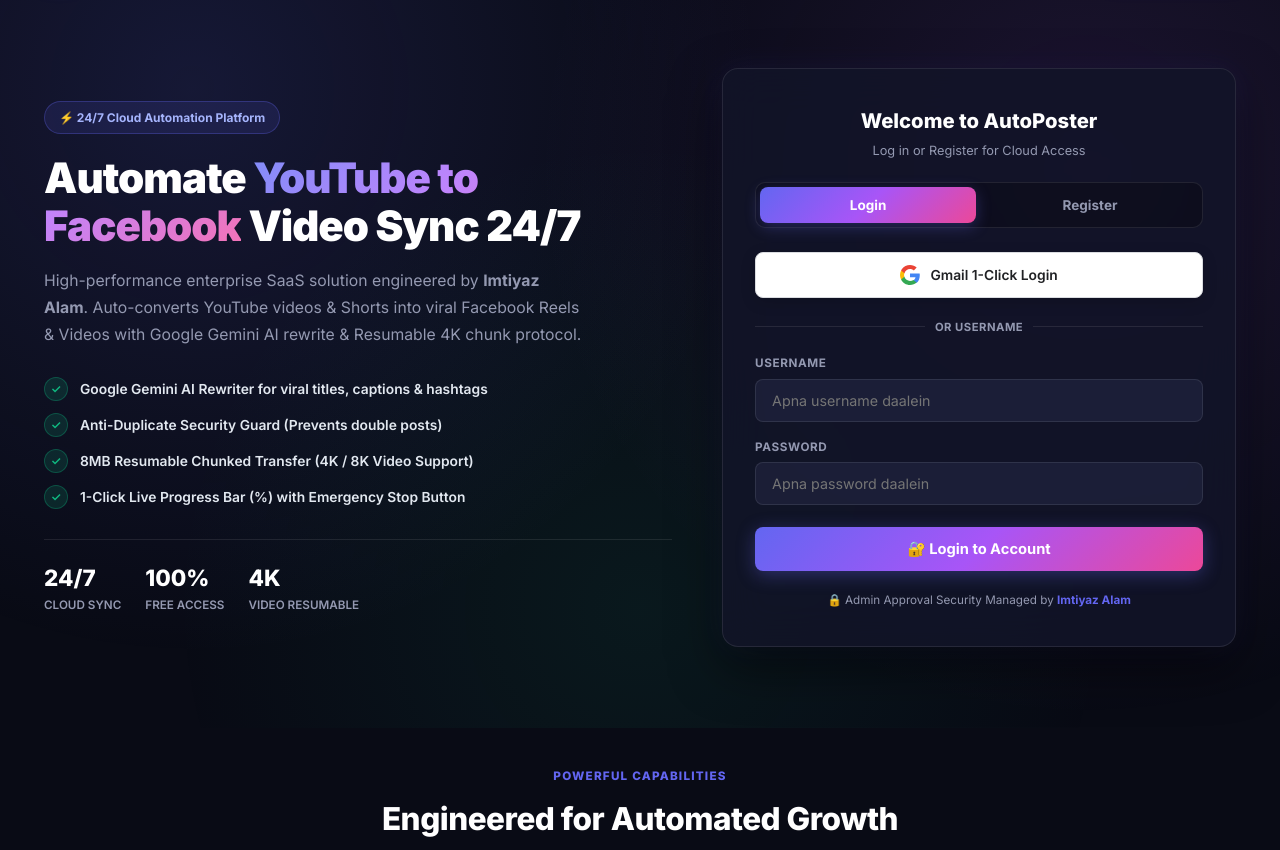
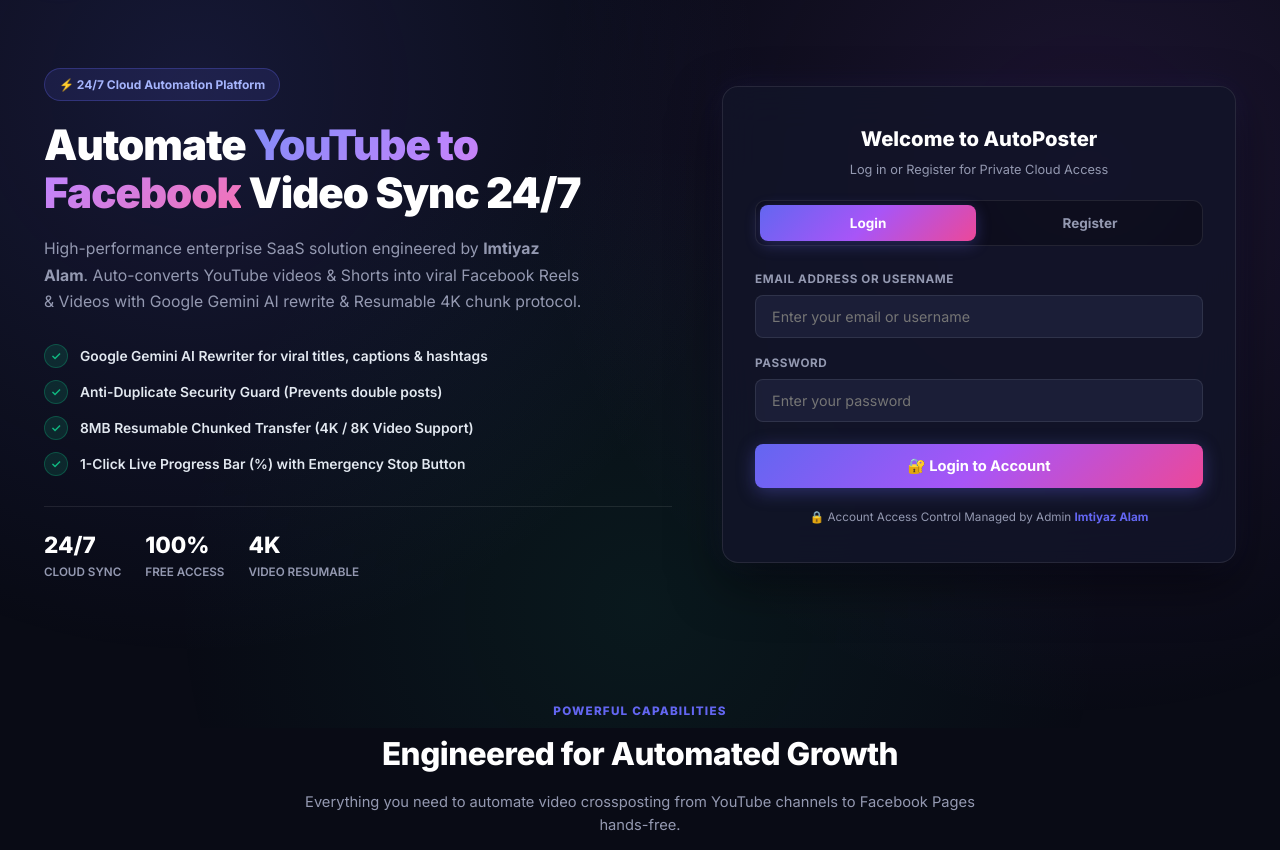
Before and after one commit to imtiyaz07866/c-Automtion-Tools, a Flask app: page /login in a window 1280 px wide. Shown: the part 72-922 px from the top of the page. Run offline with Flask 3, Linux system fonts and the light colour scheme; some libraries are stand-ins or nearby versions.

Commit message:
Remove Google Login, add Email or Username login support, set Super Admin for Imtiyaz, and translate all UI to English

```diff
--- a/app.py
+++ b/app.py
@@ -43,58 +43,26 @@ def index():
 # ===== Auth API =====
 @app.route("/api/register", methods=["POST"])
 def api_register():
-    d = request.json
-    ok, msg, user = db.create_user(d.get("username",""), d.get("password",""), d.get("display_name"))
+    d = request.json or {}
+    ok, msg, user = db.create_user(
+        username=d.get("username",""),
+        password=d.get("password",""),
+        display_name=d.get("display_name"),
+        email=d.get("email")
+    )
     return jsonify({"success": ok, "message": msg})
 
 @app.route("/api/login", methods=["POST"])
 def api_login():
-    d = request.json
-    ok, msg, user = db.login_user(d.get("username",""), d.get("password",""))
+    d = request.json or {}
+    login_input = d.get("username") or d.get("email") or ""
+    ok, msg, user = db.login_user(login_input, d.get("password",""))
     if ok and user:
         session.permanent = True
         session['user_id'] = user['id']
         session['username'] = user['username']
         session['display_name'] = user.get('display_name', user['username'])
     return jsonify({"success": ok, "message": msg})
-
-import base64
-import json
-
-@app.route("/api/google-login", methods=["POST"])
-def api_google_login():
-    d = request.json or {}
-    email = d.get("email")
-    google_id = d.get("google_id")
-    name = d.get("name")
-    picture = d.get("picture")
-
-    credential = d.get("credential")
-    if credential and not email:
-        try:
-            parts = credential.split('.')
-            if len(parts) == 3:
-                padding = '=' * (4 - len(parts[1]) % 4)
-                payload_str = base64.urlsafe_b64decode(parts[1] + padding).decode('utf-8')
-                payload = json.loads(payload_str)
-                email = payload.get("email")
-                google_id = payload.get("sub")
-                name = payload.get("name")
-                picture = payload.get("picture")
-        except Exception:
-            pass
-
-    if not email:
-        return jsonify({"success": False, "message": "Valid Gmail address required."}), 400
-
-    ok, msg, user = db.get_or_create_google_user(email, google_id, name, picture)
-    if ok and user:
-        session.permanent = True
-        session['user_id'] = user['id']
-        session['username'] = user['username']
-        session['display_name'] = user.get('display_name', user['username'])
-        session['avatar_url'] = user.get('avatar_url')
-    return jsonify({"success": ok, "message": msg, "user": user})
 
 @app.route("/api/logout", methods=["POST"])
 def api_logout():
@@ -403,7 +371,7 @@ def api_save_settings():
     if "gemini_api_key" in d:
         db.set_setting(uid, "gemini_api_key", d.get("gemini_api_key", ""))
     if "allow_public_registration" in d:
-        db.set_setting(1, "allow_public_registration", str(d.get("allow_public_registration", "0")))
+        db.set_setting(uid, "allow_public_registration", str(d.get("allow_public_registration", "0")))
     return jsonify({"success": True, "message": "Settings Saved Successfully!"})
 
 # ===== Manual Post API =====
--- a/templates/login.html
+++ b/templates/login.html
@@ -403,7 +403,7 @@
         <div class="auth-card" id="authCard">
             <div style="text-align:center; margin-bottom:20px;">
                 <h2 style="font-size:1.35rem; font-weight:800; color:#fff;">Welcome to AutoPoster</h2>
-                <p style="color:var(--muted); font-size:0.85rem; margin-top:4px;">Log in or Register for Cloud Access</p>
+                <p style="color:var(--muted); font-size:0.85rem; margin-top:4px;">Log in or Register for Private Cloud Access</p>
             </div>
 
             <!-- Tab Switcher -->
@@ -415,41 +415,15 @@
             <!-- Message Box -->
             <div class="msg" id="msgBox"></div>
 
-            <!-- Gmail 1-Click Sign-In -->
-            <div class="google-auth-container" style="margin-bottom: 20px;">
-                <button type="button" class="google-btn" onclick="handleGoogleLoginPrompt()" style="
-                    width: 100%; padding: 12px;
-                    background: #ffffff; color: #202124;
-                    border: 1px solid #dadce0; border-radius: 8px;
-                    font-weight: 600; font-size: 0.92rem;
-                    cursor: pointer; display: flex; align-items: center; justify-content: center; gap: 10px;
-                    box-shadow: 0 4px 15px rgba(0,0,0,0.15); transition: all 0.2s ease; font-family: inherit;
-                ">
-                    <svg width="20" height="20" viewBox="0 0 24 24">
-                        <path fill="#4285F4" d="M23.745 12.27c0-.7-.06-1.4-.19-2.07H12v4.51h6.6c-.29 1.52-1.14 2.82-2.4 3.68v3.05h3.88c2.27-2.09 3.665-5.17 3.665-9.17z"/>
-                        <path fill="#34A853" d="M12 24c3.24 0 5.95-1.08 7.93-2.91l-3.88-3.05c-1.08.72-2.45 1.16-4.05 1.16-3.12 0-5.77-2.11-6.72-4.96H1.29v3.15C3.26 21.3 7.31 24 12 24z"/>
-                        <path fill="#FBBC05" d="M5.28 14.24c-.25-.72-.38-1.49-.38-2.24s.13-1.52.38-2.24V6.61H1.29C.47 8.24 0 10.06 0 12s.47 3.76 1.29 5.39l3.99-3.15z"/>
-                        <path fill="#EA4335" d="M12 4.75c1.77 0 3.35.61 4.6 1.8l3.42-3.42C17.95 1.19 15.24 0 12 0 7.31 0 3.26 2.7 1.29 6.61l3.99 3.15c.95-2.85 3.6-4.96 6.72-4.96z"/>
-                    </svg>
-                    <span>Gmail 1-Click Login</span>
-                </button>
-            </div>
-
-            <div style="display: flex; align-items: center; margin: 18px 0; color: var(--muted); font-size: 0.75rem; font-weight: 700; text-transform: uppercase; letter-spacing: 0.5px;">
-                <div style="flex:1; height:1px; background:var(--border);"></div>
-                <span style="padding: 0 10px;">OR USERNAME</span>
-                <div style="flex:1; height:1px; background:var(--border);"></div>
-            </div>
-
             <!-- Login Form -->
             <form class="auth-form active" id="loginForm" onsubmit="handleLogin(event)">
                 <div class="field">
-                    <label>Username</label>
-                    <input type="text" id="loginUser" placeholder="Apna username daalein" required autocomplete="username">
+                    <label>Email Address or Username</label>
+                    <input type="text" id="loginUser" placeholder="Enter your email or username" required autocomplete="username">
                 </div>
                 <div class="field">
                     <label>Password</label>
-                    <input type="password" id="loginPass" placeholder="Apna password daalein" required autocomplete="current-password">
+                    <input type="password" id="loginPass" placeholder="Enter your password" required autocomplete="current-password">
                 </div>
                 <button type="submit" class="submit-btn" id="loginBtn">🔐 Login to Account</button>
             </form>
@@ -457,22 +431,26 @@
             <!-- Register Form -->
             <form class="auth-form" id="registerForm" onsubmit="handleRegister(event)">
                 <div class="field">
-                    <label>Display Name</label>
-                    <input type="text" id="regName" placeholder="Aapka naam" autocomplete="name">
+                    <label>Full Name</label>
+                    <input type="text" id="regName" placeholder="Enter your full name" autocomplete="name">
+                </div>
+                <div class="field">
+                    <label>Email Address</label>
+                    <input type="email" id="regEmail" placeholder="Enter your email address" required autocomplete="email">
                 </div>
                 <div class="field">
                     <label>Username</label>
-                    <input type="text" id="regUser" placeholder="Username choose karein" required autocomplete="username">
+                    <input type="text" id="regUser" placeholder="Choose a username" required autocomplete="username">
                 </div>
                 <div class="field">
                     <label>Password</label>
-                    <input type="password" id="regPass" placeholder="Password set karein" required autocomplete="new-password">
+                    <input type="password" id="regPass" placeholder="Create a password" required autocomplete="new-password">
                 </div>
                 <button type="submit" class="submit-btn" id="regBtn">🚀 Register Account</button>
             </form>
 
             <div style="text-align:center; margin-top:20px; font-size:0.78rem; color:var(--muted);">
-                🔒 Admin Approval Security Managed by <strong style="color:var(--accent);">Imtiyaz Alam</strong>
+                🔒 Account Access Control Managed by Admin <strong style="color:var(--accent);">Imtiyaz Alam</strong>
             </div>
         </div>
     </section>
@@ -624,6 +602,7 @@
     async function handleRegister(e) {
         e.preventDefault();
         const n = document.getElementById('regName').value.trim();
+        const em = document.getElementById('regEmail').value.trim();
         const u = document.getElementById('regUser').value.trim();
         const p = document.getElementById('regPass').value.trim();
         const btn = document.getElementById('regBtn');
@@ -634,11 +613,11 @@
             const res = await fetch('/api/register', {
                 method: 'POST',
                 headers: { 'Content-Type': 'application/json' },
-                body: JSON.stringify({ display_name: n, username: u, password: p })
+                body: JSON.stringify({ display_name: n, email: em, username: u, password: p })
             });
             const data = await res.json();
             if (data.success) {
-                showMsg(data.message || 'Registered!', false);
+                showMsg(data.message || 'Registration successful!', false);
                 switchTab('login');
             } else {
                 showMsg(data.message || 'Registration failed', true);
@@ -649,33 +628,6 @@
             btn.disabled = false; btn.textContent = '🚀 Register Account';
         }
     }
-
-    function handleGoogleLoginPrompt() {
-        const email = prompt("Gmail ID daalein 1-Click Login ke liye:");
-        if (email && email.includes('@')) {
-            mockGoogleLogin(email);
-        }
-    }
-
-    async function mockGoogleLogin(email) {
-        showMsg("⏳ Processing Google Sign-In...", false);
-        try {
-            const res = await fetch('/api/google-login', {
-                method: 'POST',
-                headers: { 'Content-Type': 'application/json' },
-                body: JSON.stringify({ email: email, name: email.split('@')[0] })
-            });
-            const data = await res.json();
-            if (data.success) {
-                showMsg("Google Login successful! Redirecting...", false);
-                setTimeout(() => window.location.href = '/', 600);
-            } else {
-                showMsg(data.message || "Google Login failed", true);
-            }
-        } catch(e) {
-            showMsg("Google Login Connection error", true);
-        }
-    }
 </script>
 </body>
 </html>
```
Also changed, not shown: database.py (+20 -17 lines), templates/index.html (+9 -8 lines).
